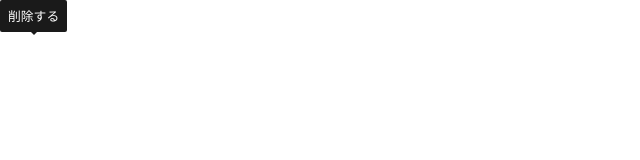
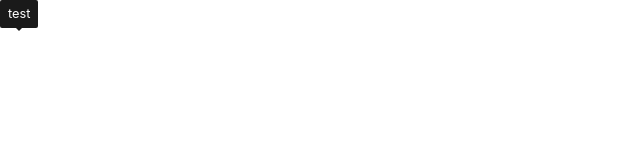
Before and after one commit to atsss/storybook_test, a React (Create React App) app: page / in a window 1280 px wide. Shown: the top 160 px of the page, without its empty margins (0-640 px from the left). Built offline with nearby package versions, Linux system fonts and the light colour scheme.

Commit message:
create Balloon component

```diff
--- a/src/components/atoms/Balloon/index.js
+++ b/src/components/atoms/Balloon/index.js
@@ -1,6 +1,8 @@
 import React from 'react';
 import styles from './styles.module.sass';
 
-const Balloon = () => <span className={ styles.balloon }>削除する</span>;
+const Balloon = ({ children, className, ...props }) => (
+  <span className={ [ styles.balloon, className].join(' ') } { ...props }>{ children }</span>
+);
 
 export default Balloon;
--- a/src/index.js
+++ b/src/index.js
@@ -1,10 +1,10 @@
 import React from 'react';
 import ReactDOM from 'react-dom';
 import './index.css';
-import Balloon from './components/atoms/Balloon';
+import App from './App.js';
 import * as serviceWorker from './serviceWorker';
 
-ReactDOM.render(<Balloon />, document.getElementById('root'));
+ReactDOM.render(<App />, document.getElementById('root'));
 
 // If you want your app to work offline and load faster, you can change
 // unregister() to register() below. Note this comes with some pitfalls.
```
Also changed, not shown: src/App.js (added, +14 -0 lines), src/stories/index.js (+4 -1 lines).
